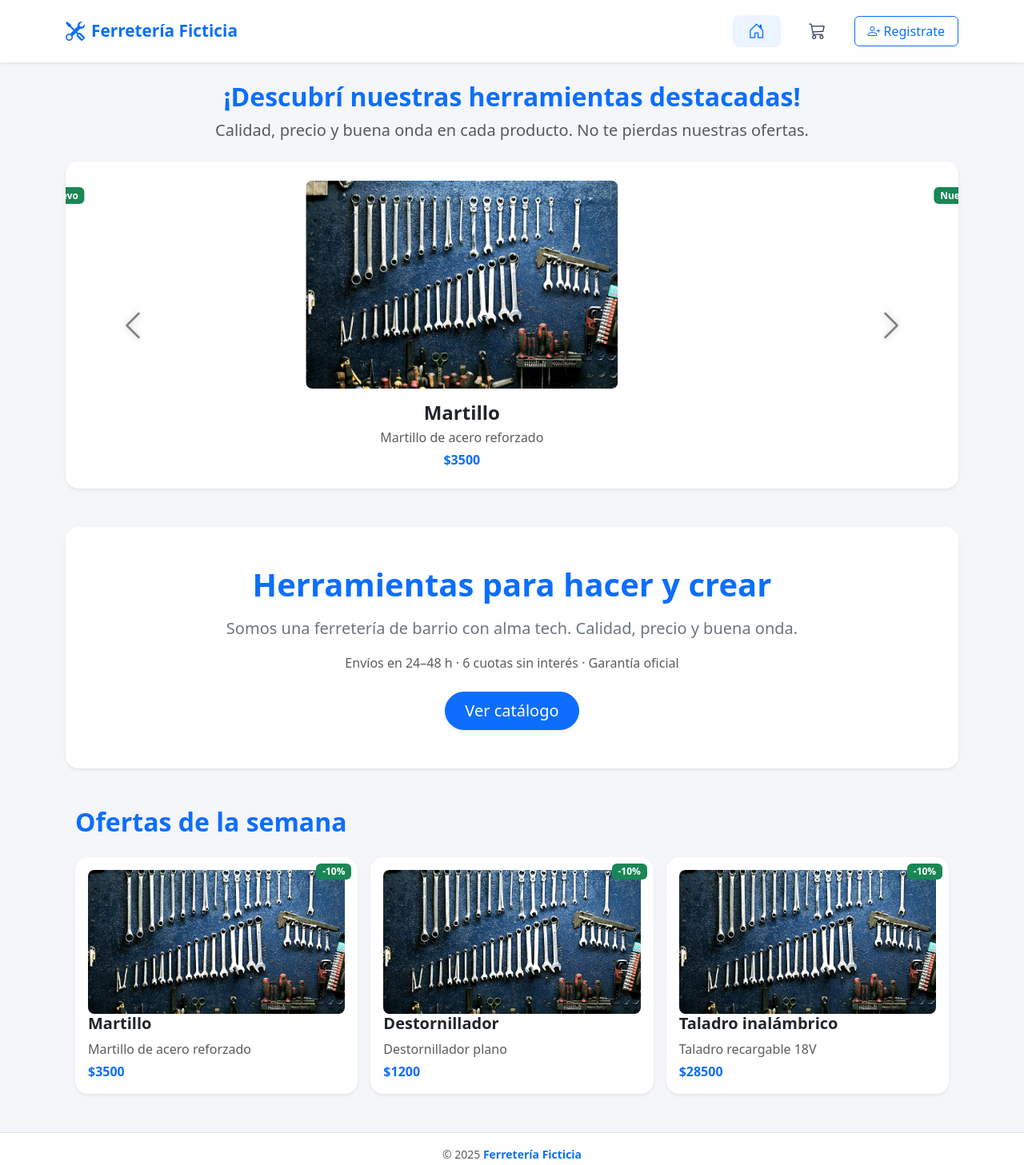
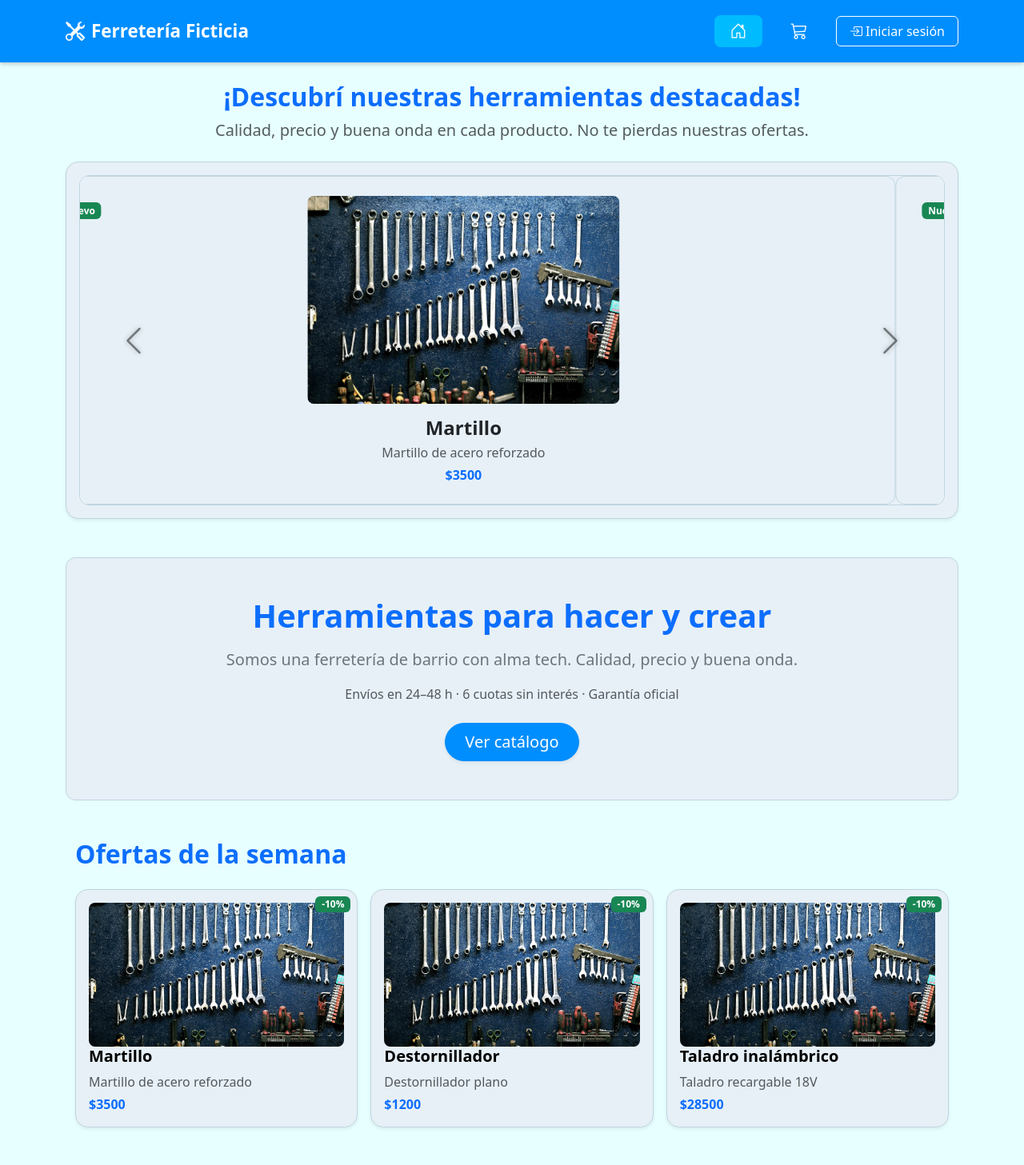
Before and after one commit to CarlosChuma0/ferre-frontend, an Angular app: page / in a window 1280 px wide. Shown: the top 1457 px of the page at 80% size. Built offline with nearby package versions, Linux system fonts and the light colour scheme; no server answers.

Commit message:
Update - Mejora visual
Se cambio la paleta de colores utilizada en todas las paginas.

```diff
--- a/src/app/app.css
+++ b/src/app/app.css
@@ -1,7 +1,10 @@
 main {
-  background: #f5f6fa;
+  background: #e7ffff;
 }
 
 .form {
-  border: 1px solid #e5e7eb;
+  border: 1px solid #00efff;
+  background-color: #ffffff;
+  border-radius: 8px;
+  padding: 1rem;
 }
--- a/src/app/components/compra/compra.css
+++ b/src/app/components/compra/compra.css
@@ -15,10 +15,10 @@
   display: flex;
   align-items: center;
   gap: 1rem;
-  background: #ffffff;
+  background: #e7f0f7;
   border-radius: 12px;
   padding: 1rem;
-  border: 1px solid #e5e7eb;
+  border: 1px solid #c0d4e0;
   transition: transform 0.2s ease, box-shadow 0.2s ease;
 }
 
@@ -42,11 +42,12 @@
 .product-item h4 {
   margin: 0;
   font-size: 1.1rem;
-  color: #212529;
+  color: #333333;
 }
 
 .product-item p {
   margin-bottom: 0.3rem;
+  color: #333333;
 }
 
 .actions {
@@ -59,7 +60,7 @@
   width: 70px;
   text-align: center;
   border-radius: 8px;
-  border: 1px solid #dee2e6;
+  border: 1px solid #a0bcd0;
 }
 
 .add-btn {
@@ -87,10 +88,11 @@
   background: #ffffff;
   border-radius: 12px;
   padding: 1.5rem;
-  border: 1px solid #e5e7eb;
+  border: 1px solid #c0d4e0;
   box-shadow: 0 2px 8px rgba(0, 0, 0, 0.05);
   max-width: 420px;
   width: 100%;
+  color: #000000;
 }
 
 .cart-list {
@@ -104,7 +106,8 @@
   justify-content: space-between;
   align-items: center;
   padding: 0.4rem 0;
-  border-bottom: 1px solid #e5e5e5;
+  border-bottom: 1px solid #c0d4e0;
+  color: #000000;
 }
 
 .cart-list .remove {
@@ -124,6 +127,7 @@
   font-size: 1.1rem;
   font-weight: 600;
   margin-top: 1rem;
+  color: #000000;
 }
 
 .finalizar-btn {
@@ -186,7 +190,7 @@
   display: flex;
   justify-content: center;
   align-items: center;
-  z-index: 1050; /* sobre todo */
+  z-index: 1050;
 }
 
 .loading-overlay .spinner {
--- a/src/app/components/compra/compra.html
+++ b/src/app/components/compra/compra.html
@@ -1,5 +1,5 @@
 <main class="container p-5" *ngIf="userLoggedIn; else noLogin">
-  <h1 class="mb-4 fw-semibold">Compra</h1>
+  <h1 class="mb-4 fw-semibold text-primary">Compra</h1>
   <div class="shop-layout">
     <section class="product-list">
       <div class="product-item shadow-sm" *ngFor="let articulo of articulos">
@@ -29,12 +29,10 @@
       <ng-template #vacio>
         <p class="text-muted small">Tu carrito está vacío.</p>
       </ng-template>
-
       <div class="total mt-3">
         <span>Total:</span>
         <strong>${{ total }}</strong>
       </div>
-
       <button (click)="finalizarCompra()" class="btn finalizar-btn w-100 mt-3" [disabled]="carrito.length === 0">
         Finalizar compra
       </button>
@@ -50,7 +48,7 @@
   </div>
 </div>
 <ng-template #noLogin>
-  <div class="text-center py-5 bg-white rounded-4 shadow-sm mx-3">
+  <div class="text-center py-5 bg-#e7ffff rounded-4 shadow-sm mx-3">
     <p class="fw-semibold mb-3">Debés iniciar sesión para acceder a la sección de compras.</p>
     <a routerLink="/login" class="btn btn-primary px-4 py-2 rounded-pill shadow-sm">Iniciar sesión</a>
   </div>
--- a/src/app/components/confirmacion/confirmacion.css
+++ b/src/app/components/confirmacion/confirmacion.css
@@ -1,48 +1,202 @@
-.confirmation-card {
-  max-width: 480px;
-  border-radius: 16px;
-  background-color: #ffffff;
-  transition: transform 0.3s ease, box-shadow 0.3s ease;
+.shop-layout {
+  display: grid;
+  grid-template-columns: 3fr 1fr;
+  gap: 2rem;
+  align-items: start;
 }
 
-.confirmation-card:hover {
-  transform: translateY(-3px);
-  box-shadow: 0 8px 20px rgba(0, 0, 0, 0.08);
+.product-list {
+  display: flex;
+  flex-direction: column;
+  gap: 1rem;
 }
 
-.icon-circle {
+.product-item {
+  display: flex;
+  align-items: center;
+  gap: 1rem;
+  background: #f0f4f8;
+  border-radius: 12px;
+  padding: 1rem;
+  border: 1px solid #d1dbe5;
+  transition: transform 0.2s ease, box-shadow 0.2s ease;
+}
+
+.product-item:hover {
+  transform: scale(1.01);
+  box-shadow: 0 4px 12px rgba(0, 0, 0, 0.08);
+}
+
+.product-item img {
+  width: 80px;
+  height: 80px;
+  object-fit: cover;
+  border-radius: 8px;
+  flex-shrink: 0;
+}
+
+.product-item .info {
+  flex: 1;
+}
+
+.product-item h4 {
+  margin: 0;
+  font-size: 1.1rem;
+  color: #212529;
+}
+
+.product-item p {
+  margin-bottom: 0.3rem;
+  color: #495057;
+}
+
+.actions {
+  display: flex;
+  align-items: center;
+  gap: 0.5rem;
+}
+
+.qty-input {
   width: 70px;
-  height: 70px;
-  background-color: #e9f7ef;
+  text-align: center;
+  border-radius: 8px;
+  border: 1px solid #ced4da;
+}
+
+.add-btn {
+  width: 38px;
+  height: 38px;
   border-radius: 50%;
+  padding: 0;
+  font-size: 1.4rem;
+  font-weight: bold;
   display: flex;
   align-items: center;
   justify-content: center;
-  font-size: 2.5rem;
-  margin: 0 auto;
-  box-shadow: 0 3px 8px rgba(0, 0, 0, 0.05);
+  background-color: #0d6efd;
+  border: 1px solid #0d6efd;
+  color: white;
+  transition: 0.2s ease-in-out;
 }
 
-.btn.btn-primary {
-  background-color: var(--primary, #0d6efd);
-  border: none;
-  transition: all 0.2s ease-in-out;
+.add-btn:hover {
+  background-color: #0b5ed7;
+  transform: scale(1.1);
 }
 
-.btn.btn-primary:hover {
-  background-color: #0b5ed7;
-  transform: translateY(-1px);
-  box-shadow: 0 4px 10px rgba(0, 0, 0, 0.15);
+.cart {
+  background: #f0f4f8;
+  border-radius: 12px;
+  padding: 1.5rem;
+  border: 1px solid #d1dbe5;
+  box-shadow: 0 2px 8px rgba(0, 0, 0, 0.05);
+  max-width: 420px;
+  width: 100%;
+  color: #212529;
 }
 
-@media (max-width: 576px) {
-  .confirmation-card {
-    padding: 2rem 1.5rem;
+.cart-list {
+  list-style: none;
+  padding: 0;
+  margin: 0 0 1rem;
+}
+
+.cart-list li {
+  display: flex;
+  justify-content: space-between;
+  align-items: center;
+  padding: 0.4rem 0;
+  border-bottom: 1px solid #d1dbe5;
+  color: #212529;
+}
+
+.cart-list .remove {
+  cursor: pointer;
+  color: #dc3545;
+  font-weight: bold;
+  transition: color 0.2s;
+}
+
+.cart-list .remove:hover {
+  color: #b92c3d;
+}
+
+.total {
+  display: flex;
+  justify-content: space-between;
+  font-size: 1.1rem;
+  font-weight: 600;
+  margin-top: 1rem;
+  color: #212529;
+}
+
+.finalizar-btn {
+  display: inline-block;
+  text-align: center;
+  padding: 0.8rem;
+  border-radius: 10px;
+  border: 1px solid #0d6efd;
+  background-color: #0d6efd;
+  color: white;
+  font-weight: 600;
+  transition: 0.25s ease-in-out;
+}
+
+.finalizar-btn:hover:not(:disabled) {
+  background-color: #0b5ed7;
+  border-color: #0b5ed7;
+  transform: scale(1.02);
+}
+
+.finalizar-btn:disabled {
+  opacity: 0.6;
+  cursor: not-allowed;
+}
+
+@media (max-width: 900px) {
+  .shop-layout {
+    grid-template-columns: 1fr;
   }
 
-  .icon-circle {
-    width: 60px;
-    height: 60px;
-    font-size: 2rem;
+  .cart {
+    margin-top: 2rem;
+    order: 2;
+    max-width: 100%;
+  }
+
+  .product-item {
+    flex-direction: column;
+    align-items: center;
+    text-align: center;
+  }
+
+  .product-item img {
+    margin: 0 auto;
+  }
+
+  .actions {
+    width: 100%;
+    justify-content: center;
   }
 }
+
+.loading-overlay {
+  position: fixed;
+  top: 0;
+  left: 0;
+  width: 100%;
+  height: 100%;
+  background-color: rgba(255,255,255,0.8);
+  display: flex;
+  justify-content: center;
+  align-items: center;
+  z-index: 1050;
+}
+
+.loading-overlay .spinner {
+  text-align: center;
+}
+
+.bg-color5 {
+  background-color: #f8f9fa;
+}
--- a/src/app/components/footer/footer.css
+++ b/src/app/components/footer/footer.css
@@ -0,0 +1,20 @@
+.footer {
+  background-color: #008eff !important;
+  color: #ffffff;
+  padding: 1rem 0;
+  font-size: 0.875rem;
+  border-top: none;
+}
+
+.footer .container {
+  display: flex;
+  flex-direction: column;
+  align-items: center;
+  justify-content: center;
+  text-align: center;
+  gap: 2px;
+}
+
+.footer .fw-semibold {
+  color: #ffffff;
+}
--- a/src/app/components/footer/footer.html
+++ b/src/app/components/footer/footer.html
@@ -1,6 +1,6 @@
-<footer class="footer border-top py-3 bg-white">
-  <div class="container text-center text-muted small">
-    <div>© 2025 <span class="fw-semibold text-primary">Ferretería Ficticia</span></div>
+<footer class="footer border-top py-3">
+  <div class="container text-center small">
+    <div>© 2025 <span class="fw-semibold footer-accent">Ferretería Ficticia</span></div>
     <div>San Salvador de Jujuy · L a V 9–18 h</div>
   </div>
 </footer>
--- a/src/app/components/header/header.css
+++ b/src/app/components/header/header.css
@@ -1,35 +1,82 @@
 .navbar {
+  background-color: #008eff;
   transition: all 0.3s ease-in-out;
+  box-shadow: 0 2px 6px rgba(0, 0, 0, 0.15);
 }
 
 .navbar-brand {
-  font-size: 1.3rem;
+  font-size: 1.4rem;
+  color: #ffffff;
+  display: flex;
+  align-items: center;
   transition: color 0.2s ease;
 }
 
+.navbar-brand i {
+  color: #ffffff;
+  margin-right: 0.5rem;
+}
+
 .navbar-brand:hover {
-  color: #0d6efd;
+  color: #00bcff;
 }
 
 .nav-link {
-  color: #374151 !important;
+  color: #ffffff !important;
+  font-weight: 600;
+  position: relative;
   transition: color 0.2s, transform 0.2s;
 }
 
+.nav-link::after {
+  content: '';
+  position: absolute;
+  bottom: -4px;
+  left: 0;
+  width: 0%;
+  height: 2px;
+  background-color: #00bcff;
+  transition: width 0.3s ease;
+}
+
+.nav-link:hover::after,
+.nav-animated-item.active::after {
+  width: 100%;
+}
+
 .nav-link:hover {
-  color: #0d6efd !important;
+  color: #00bcff !important;
   transform: translateY(-2px);
 }
 
+.btn-outline-primary {
+  border-color: #ffffff;
+  color: #ffffff;
+  transition: all 0.2s ease;
+}
+
 .btn-outline-primary:hover {
-  background-color: #0d6efd;
-  color: white;
+  background-color: #00bcff;
+  border-color: #00bcff;
+  color: #ffffff;
   transform: translateY(-2px);
 }
 
 .dropdown-menu {
   border-radius: 10px;
+  background-color: #ffffff;
   animation: fadeIn 0.2s ease;
+  box-shadow: 0 4px 12px rgba(0, 142, 255, 0.25);
+}
+
+.dropdown-item {
+  color: #008eff !important;
+  transition: background 0.2s, color 0.2s;
+}
+
+.dropdown-item:hover {
+  background-color: #00efff;
+  color: #000000 !important;
 }
 
 @keyframes fadeIn {
@@ -60,14 +107,16 @@
 .nav-animated-item .nav-icon {
   transition: transform 0.25s ease, opacity 0.25s ease;
   font-size: 1.3rem;
+  color: #ffffff;
 }
 
 .nav-animated-item .nav-text {
   position: absolute;
   top: 50%;
   transform: translateY(40%);
-  font-size: 0.8rem;
+  font-size: 0.85rem;
   opacity: 0;
+  color: #ffffff;
   transition: transform 0.25s ease, opacity 0.25s ease;
 }
 
@@ -80,6 +129,7 @@
   .nav-animated-item:hover .nav-text {
     transform: translateY(-50%);
     opacity: 1;
+    color: #00bcff;
   }
 }
 
@@ -104,11 +154,12 @@
 }
 
 .nav-animated-item.active {
-  background-color: rgba(13, 110, 253, 0.08);
+  background-color: #00bcff;
+  color: #ffffff !important;
   border-radius: 8px;
 }
 
 .nav-animated-item.active .nav-icon,
 .nav-animated-item.active .nav-text {
-  color: #0d6efd !important;
+  color: #ffffff !important;
 }
--- a/src/app/components/header/header.html
+++ b/src/app/components/header/header.html
@@ -1,7 +1,7 @@
 <header class="header shadow-sm sticky-top bg-white">
   <nav class="navbar navbar-expand-lg py-3">
     <div class="container">
-      <a class="navbar-brand fw-bold d-flex align-items-center text-primary" routerLink="/">
+      <a class="navbar-brand fw-bold d-flex align-items-center" routerLink="/">
         <i class="bi bi-tools me-2 fs-4"></i>Ferretería Ficticia
       </a>
       <button class="navbar-toggler border-0" type="button" data-bs-toggle="collapse" data-bs-target="#navbarNav"
@@ -34,9 +34,9 @@
             </a>
           </li>
           <li *ngIf="!userLoggedIn()" class="nav-item">
-            <a class="btn btn-outline-primary px-3 d-flex align-items-center" routerLink="/registro">
-              <i class="bi bi-person-plus me-1 d-none d-lg-inline"></i>
-              <span>Registrate</span>
+            <a class="btn btn-outline-primary px-3 d-flex align-items-center" routerLink="/login">
+              <i class="bi bi-box-arrow-in-right me-1 d-none d-lg-inline"></i>
+              <span>Iniciar sesión</span>
             </a>
           </li>
           <li *ngIf="userLoggedIn()" class="nav-item dropdown">
--- a/src/app/components/index/index.css
+++ b/src/app/components/index/index.css
@@ -1,3 +1,99 @@
+main {
+    background-color: #e7ffff;
+}
+
+h1, h2, h4, h5 {
+    color: #008eff;
+}
+
+p, .text-muted, .text-secondary {
+    color: #333333;
+}
+
+.section-bg {
+    background-color: #e7f0f7;
+    border-radius: 12px;
+    padding: 1rem;
+    border: 1px solid #c0d4e0;
+    color: #000000;
+}
+
+/* CARRUSEL */
+.carousel,
+.carousel-inner,
+.carousel-item {
+    background-color: #e7f0f7;
+    border-radius: 12px;
+    color: #000000;
+    border: 1px solid #c0d4e0;
+}
+
+.carousel-item a {
+    color: #000000;
+    text-decoration: none;
+}
+
+.carousel-item a:hover h4,
+.carousel-item a:hover p,
+.carousel-item a:hover .price {
+    color: #008eff;
+}
+
+.carousel-control-prev-icon,
+.carousel-control-next-icon {
+    filter: invert(1) drop-shadow(0 0 3px rgba(0,0,0,0.5));
+    width: 2.5rem;
+    height: 2.5rem;
+}
+
+.banner {
+    background-color: #e7f0f7;
+    border: 1px solid #c0d4e0;
+    color: #000000;
+}
+
+.banner h1,
+.banner p,
+.banner .lead {
+    color: #000000;
+}
+
+.banner .btn-primary {
+    background-color: #008eff;
+    border-color: #008eff;
+    color: #ffffff;
+}
+
+.banner .btn-primary:hover {
+    background-color: #00b7ff;
+    border-color: #00b7ff;
+}
+
+.ofertas-semana .offer-card {
+    background-color: #e7f0f7;
+    color: #000000;
+    border: 1px solid #c0d4e0;
+    transition: transform 0.25s ease, box-shadow 0.25s ease;
+}
+
+.ofertas-semana .offer-card h5,
+.ofertas-semana .offer-card p,
+.ofertas-semana .offer-card .price {
+    color: #000000;
+}
+
+.ofertas-semana .offer-card:hover {
+    transform: scale(1.02);
+    box-shadow: 0 6px 15px rgba(0, 0, 0, 0.12);
+}
+
+.ofertas-semana .offer-card img {
+    width: 100%;
+    height: 180px;
+    object-fit: cover;
+    border-radius: 8px;
+}
+
 .carousel-img {
     transition: transform 0.4s ease;
 }
@@ -6,13 +102,6 @@
     transform: scale(1.05);
 }
 
-.custom-arrow {
-    filter: invert(1) drop-shadow(0 0 4px rgba(0, 0, 0, 0.5));
-    width: 2.5rem;
-    height: 2.5rem;
-}
-
-/* Banner */
 .banner {
     transition: transform 0.4s ease;
 }
@@ -28,24 +117,3 @@
 .pulse-hover:hover {
     transform: scale(1.08);
 }
-
-.ofertas-semana .offer-card {
-    transition: transform 0.3s ease, box-shadow 0.3s ease;
-    position: relative;
-}
-
-.ofertas-semana .offer-card:hover {
-    transform: translateY(-5px);
-    box-shadow: 0 6px 15px rgba(0, 0, 0, 0.15);
-}
-
-.ofertas-semana .offer-card .badge {
-    z-index: 2;
-}
-
-.ofertas-semana .offer-card img {
-    width: 100%;
-    height: 180px;
-    object-fit: cover;
-    border-radius: 8px;
-}
--- a/src/app/components/index/index.html
+++ b/src/app/components/index/index.html
@@ -4,8 +4,7 @@
     <p class="text-muted lead">Calidad, precio y buena onda en cada producto. No te pierdas nuestras ofertas.</p>
   </section>
   <section class="mb-5">
-    <div id="carouselDestacadas" class="carousel slide shadow-sm rounded-4 overflow-hidden bg-white"
-      data-bs-ride="carousel">
+    <div id="carouselDestacadas" class="carousel slide shadow-sm rounded-4 overflow-hidden section-bg" data-bs-ride="carousel">
       <div class="carousel-inner">
         <div class="carousel-item text-center p-4" *ngFor="let art of articulos; let i = index"
           [ngClass]="{ active: i === 0 }">
@@ -27,7 +26,7 @@
       </button>
     </div>
   </section>
-  <section class="banner p-5 mb-4 text-center rounded-4 shadow-sm bg-white position-relative overflow-hidden">
+  <section class="banner p-5 mb-4 text-center section-bg position-relative overflow-hidden">
     <h1 class="fw-bold mb-3 text-primary">Herramientas para hacer y crear</h1>
     <p class="lead mb-2 text-secondary">Somos una ferretería de barrio con alma tech. Calidad, precio y buena onda.</p>
     <p class="notice my-3 text-muted">Envíos en 24–48 h · 6 cuotas sin interés · Garantía oficial</p>
@@ -40,7 +39,7 @@
     <div class="row g-3">
       <div class="col-md-4" *ngFor="let art of articulos | slice:0:3">
         <a routerLink="/compra" class="text-decoration-none text-dark">
-          <div class="offer-card position-relative bg-white shadow-sm rounded-4 p-3 h-100">
+          <div class="offer-card position-relative section-bg shadow-sm rounded-4 p-3 h-100">
             <span class="badge bg-success position-absolute top-0 end-0 m-2">-10%</span>
             <img src="{{ 'assets/img/prueba.jpg' }}" alt="{{ art.nombre }}" class="img-fluid rounded-3 offer-img">
             <h5 class="fw-semibold">{{ art.nombre }}</h5>
--- a/src/app/components/inventario/inventario.css
+++ b/src/app/components/inventario/inventario.css
@@ -1,28 +1,43 @@
-.row-hover {
-  transition: background-color 0.25s ease;
+main > div.bg-white {
+    background-color: #e7ffff;
+    color: #333333;
+}
+
+h1 {
+    color: #008eff;
+}
+
+p.small.text-muted {
+    color: #333333;
 }
 
 .row-hover:hover {
-  background-color: #f8f9fa;
+    background-color: #00efff;
 }
 
 .form-control {
     border-radius: 12px;
     padding: 0.55rem 0.9rem;
-  border: 1px solid #ced4da;
+    border: 1px solid #00bcff;
     transition: border-color 0.2s ease, box-shadow 0.2s ease;
+    color: #333333;
+    background-color: #ffffff;
 }
 
 .form-control:focus {
-  border-color: #0d6efd;
-  box-shadow: 0 0 0 0.2rem rgba(13, 110, 253, 0.15);
+    border-color: #008eff;
+    box-shadow: 0 0 0 0.2rem rgba(0, 142, 255, 0.2);
 }
 
 .action-btn {
+    background-color: #008eff;
+    color: #ffffff;
+    border: none;
     transition: all 0.2s ease-in-out;
 }
 
 .action-btn:hover {
+    background-color: #00bcff;
     transform: translateY(-2px);
     box-shadow: 0 4px 12px rgba(0, 0, 0, 0.12);
 }
@@ -30,3 +45,22 @@
 .table {
     min-width: 500px;
 }
+
+#noLogin {
+    background-color: #e7ffff;
+    color: #333333;
+    padding: 2rem;
+}
+
+#noLogin p {
+    color: #333333;
+}
+
+#noLogin .btn {
+    background-color: #008eff;
+    color: #ffffff;
+}
+
+#noLogin .btn:hover {
+    background-color: #00bcff;
+}
--- a/src/app/components/login/login.css
+++ b/src/app/components/login/login.css
@@ -51,3 +51,11 @@
     font-size: 1.4rem;
   }
 }
+
+.register-card label,
+.register-card .form-label,
+.register-card p,
+.register-card .text-danger,
+.register-card .text-primary {
+    color: #333333;
+}
```
Lines whose indentation alone changed are shown as unchanged.
